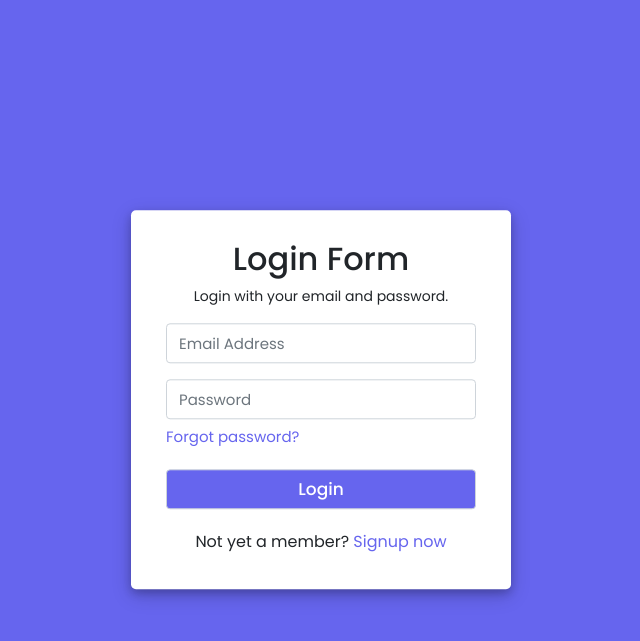
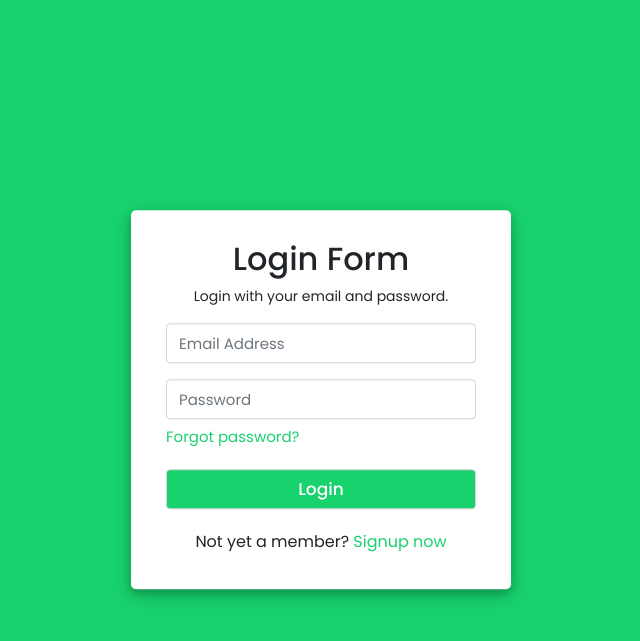
Before and after one commit to mogrady-git/Modern-Backend-Components, a PHP site: page /PHP-Login-Registration-Application/login-user.php in a window 1280 px wide. Shown: the top 641 px of the page, without its empty margins (319-959 px from the left). Run offline with PHP 8.4, Linux system fonts and the light colour scheme.

Commit message:
Project Update

```diff
--- a/PHP-Login-Registration-Application/style.css
+++ b/PHP-Login-Registration-Application/style.css
@@ -1,53 +1,66 @@
 @import url('https://fonts.googleapis.com/css?family=Poppins:400,500,600,700&display=swap');
-html,body{
-    background: #6665ee;
+html,
+body {
+    background: #18d26e;
     font-family: 'Poppins', sans-serif;
 }
-::selection{
+
+::selection {
     color: #fff;
-    background: #6665ee;
+    background: #18d26e;
 }
-.container{
+
+.container {
     position: absolute;
     top: 50%;
     left: 50%;
     transform: translate(-50%, -50%);
 }
-.container .form{
+
+.container .form {
     background: #fff;
     padding: 30px 35px;
     border-radius: 5px;
     box-shadow: 0 4px 8px 0 rgba(0, 0, 0, 0.2), 0 6px 20px 0 rgba(0, 0, 0, 0.19);
 }
-.container .form form .form-control{
+
+.container .form form .form-control {
     height: 40px;
     font-size: 15px;
 }
-.container .form form .forget-pass{
+
+.container .form form .forget-pass {
     margin: -15px 0 15px 0;
 }
-.container .form form .forget-pass a{
-   font-size: 15px;
+
+.container .form form .forget-pass a {
+    font-size: 15px;
 }
-.container .form form .button{
-    background: #6665ee;
+
+.container .form form .button {
+    background: #18d26e;
     color: #fff;
     font-size: 17px;
     font-weight: 500;
     transition: all 0.3s ease;
 }
-.container .form form .button:hover{
-    background: #5757d1;
+
+.container .form form .button:hover {
+    background: #18d26e;
 }
-.container .form form .link{
+
+.container .form form .link {
     padding: 5px 0;
 }
-.container .form form .link a{
-    color: #6665ee;
+
+.container .form form .link a {
+    color: #18d26e;
 }
-.container .login-form form p{
+
+.container .login-form form p {
     font-size: 14px;
 }
-.container .row .alert{
+
+.container .row .alert {
     font-size: 14px;
 }
--- a/index.html
+++ b/index.html
@@ -23,7 +23,8 @@
                 <a href="PHP-Subscribe-Application/img/PHP-Subscribe-App.jpg" target="_blank" onclick="alert('Unable to run live demo on this Site. Please download and run locally. Opening image preview...')">PHP-Subscribe-Application</a>
             </li>
             <li>
-                <a href="PHP-Login-Registration-Application/login-user.php">PHP-Login-Registration-Application</a>
+                <!-- <a href="PHP-Login-Registration-Application/login-user.php">PHP-Login-Registration-Application</a> -->
+                <a href="PHP-Login-Registration-Application/img/Capture.PNG" target="_blank" onclick="alert('Unable to run live demo on this Site. Please download and run locally. Opening image preview...')">PHP-Login-Registration-Application</a>
             </li>
         </ul>
     </div>
```
Also changed, not shown: PHP-Login-Registration-Application/home.php (+26 -18 lines), PHP-Login-Registration-Application/login-user.php (+7 -4 lines), PHP-Login-Registration-Application/README.MD, PHP-Login-Registration-Application/img/Capture.PNG (added).
